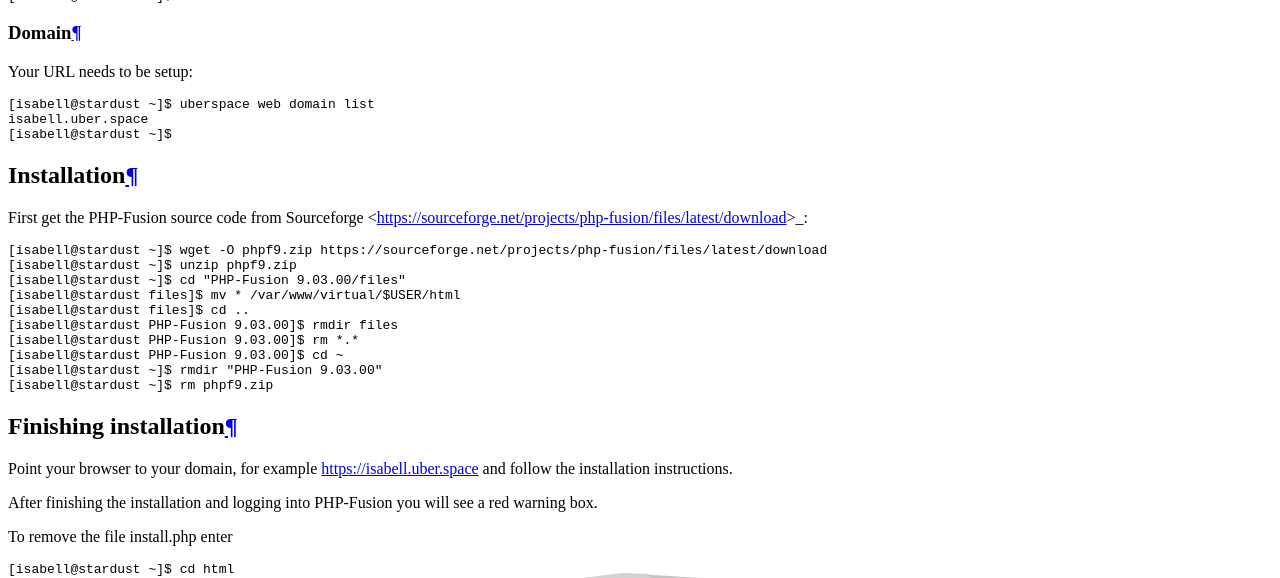
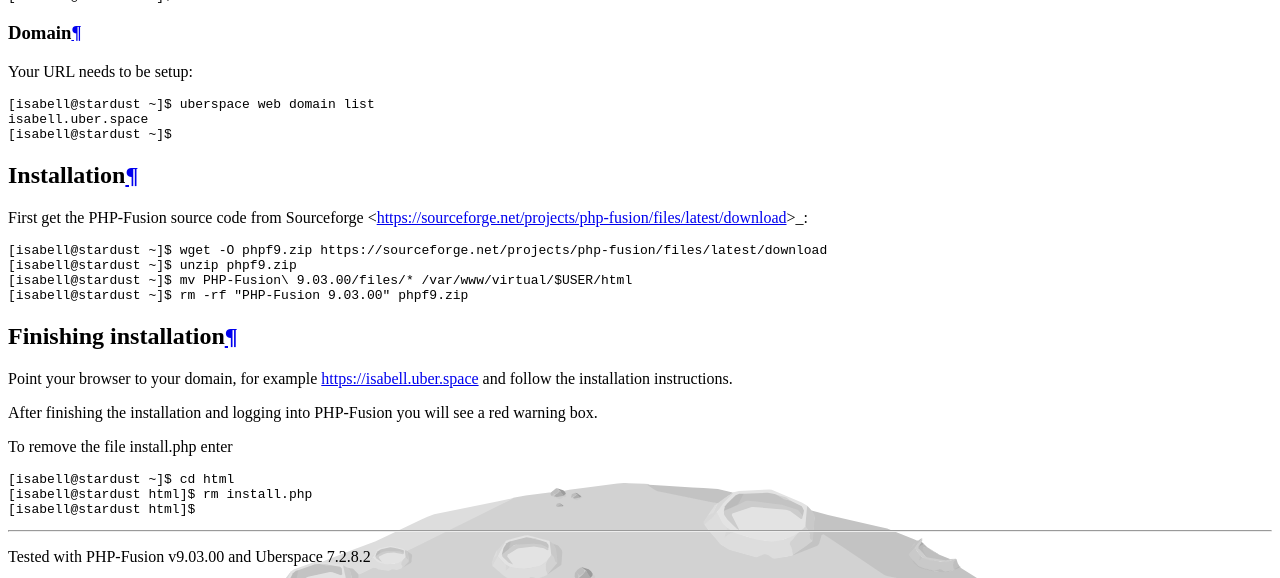
Before and after one commit to Uberspace/lab, a Sphinx documentation site: the page built from source/guide_php-fusion.rst, in a window 1280 px wide and 900 px high, scrolled down 2703 px, cut to the strip 0-578 px from the top of the window. Built offline with Sphinx 7.4.7 and the Read the Docs theme 2.0.0, drawn with Linux system fonts in a browser that asks for light colours.

Commit message:
[phpfusion] simplify extraction and removal of archive

```diff
--- a/source/guide_php-fusion.rst
+++ b/source/guide_php-fusion.rst
@@ -56,14 +56,8 @@
 
   [isabell@stardust ~]$ wget -O phpf9.zip https://sourceforge.net/projects/php-fusion/files/latest/download
   [isabell@stardust ~]$ unzip phpf9.zip
-  [isabell@stardust ~]$ cd "PHP-Fusion 9.03.00/files"
-  [isabell@stardust files]$ mv * /var/www/virtual/$USER/html
-  [isabell@stardust files]$ cd ..
-  [isabell@stardust PHP-Fusion 9.03.00]$ rmdir files
-  [isabell@stardust PHP-Fusion 9.03.00]$ rm *.*
-  [isabell@stardust PHP-Fusion 9.03.00]$ cd ~
-  [isabell@stardust ~]$ rmdir "PHP-Fusion 9.03.00"
-  [isabell@stardust ~]$ rm phpf9.zip
+  [isabell@stardust ~]$ mv PHP-Fusion\ 9.03.00/files/* /var/www/virtual/$USER/html
+  [isabell@stardust ~]$ rm -rf "PHP-Fusion 9.03.00" phpf9.zip
 
 
 
```
